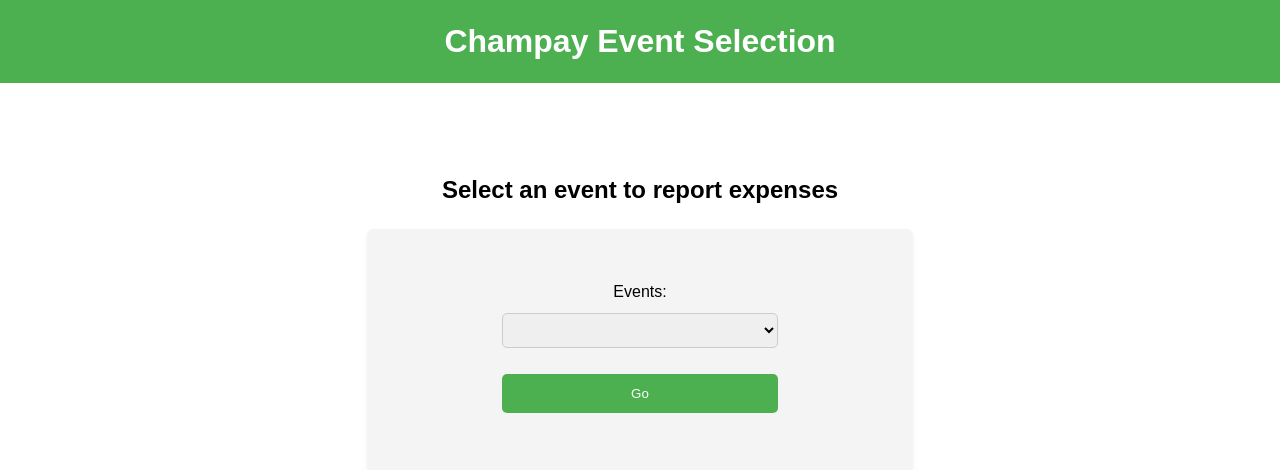
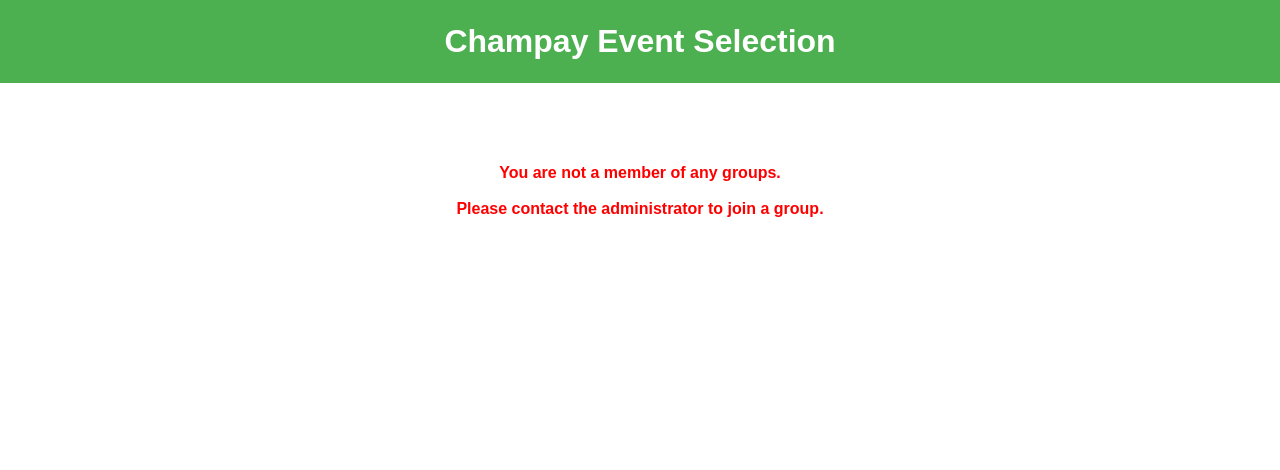
Before and after one commit to ayael01/champay, a Flask app: template templates/dashboard.html in a window 1280 px wide. Shown: the top 470 px of the page. Run offline with Flask 3, Linux system fonts and the light colour scheme; the template is opened without the code that fills it, so the values that code supplies are empty.

Commit message:
Display an error if user has now membership

```diff
--- a/static/styles.css
+++ b/static/styles.css
@@ -447,3 +447,10 @@ h1 {
 .close {
     display: none;
 }
+
+.error-message {
+    color: red;
+    font-weight: bold;
+    margin: 0;
+    padding: 5px 0;
+}
--- a/templates/dashboard.html
+++ b/templates/dashboard.html
@@ -22,6 +22,7 @@
             {% include 'flash_messages.html' %}
         {% endwith %}
         <section class="group-form">
+            {% if groups %}
                 <h2>Select an event to report expenses</h2>
                 <form action="{{ url_for('dashboard') }}" method="post">
                     <div class="form-group">
@@ -36,7 +37,13 @@
                         <input type="submit" value="Go" class="center-button">
                     </div>
                 </form>
+            {% else %}
+                <p class="error-message">You are not a member of any groups.</p>
+                <p class="error-message">Please contact the administrator to join a group.</p>
+            {% endif %}
         </section>
+
+
     </main>
     <script>
         function toggleDropdown() {
```
Lines whose indentation alone changed are shown as unchanged.
